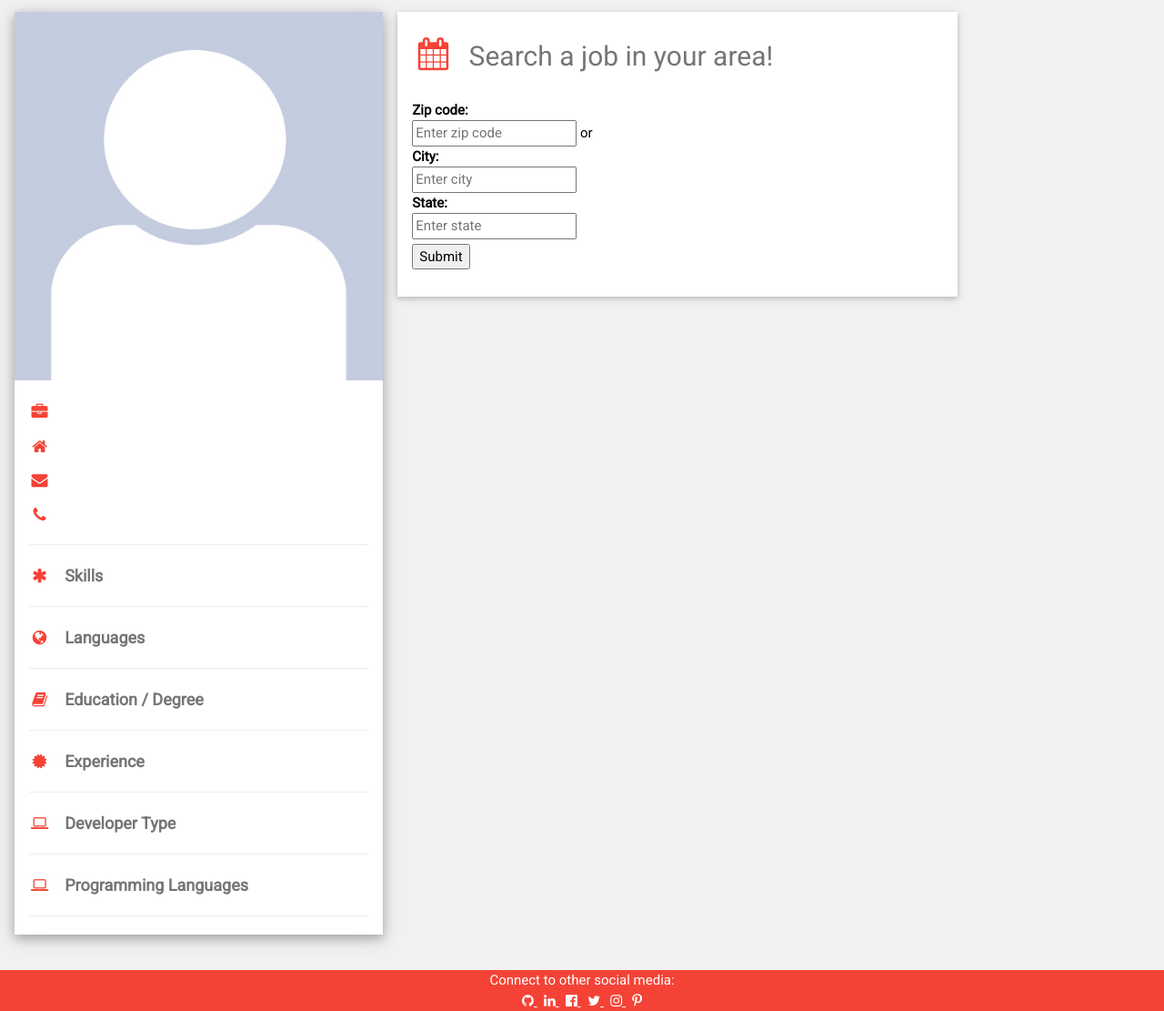
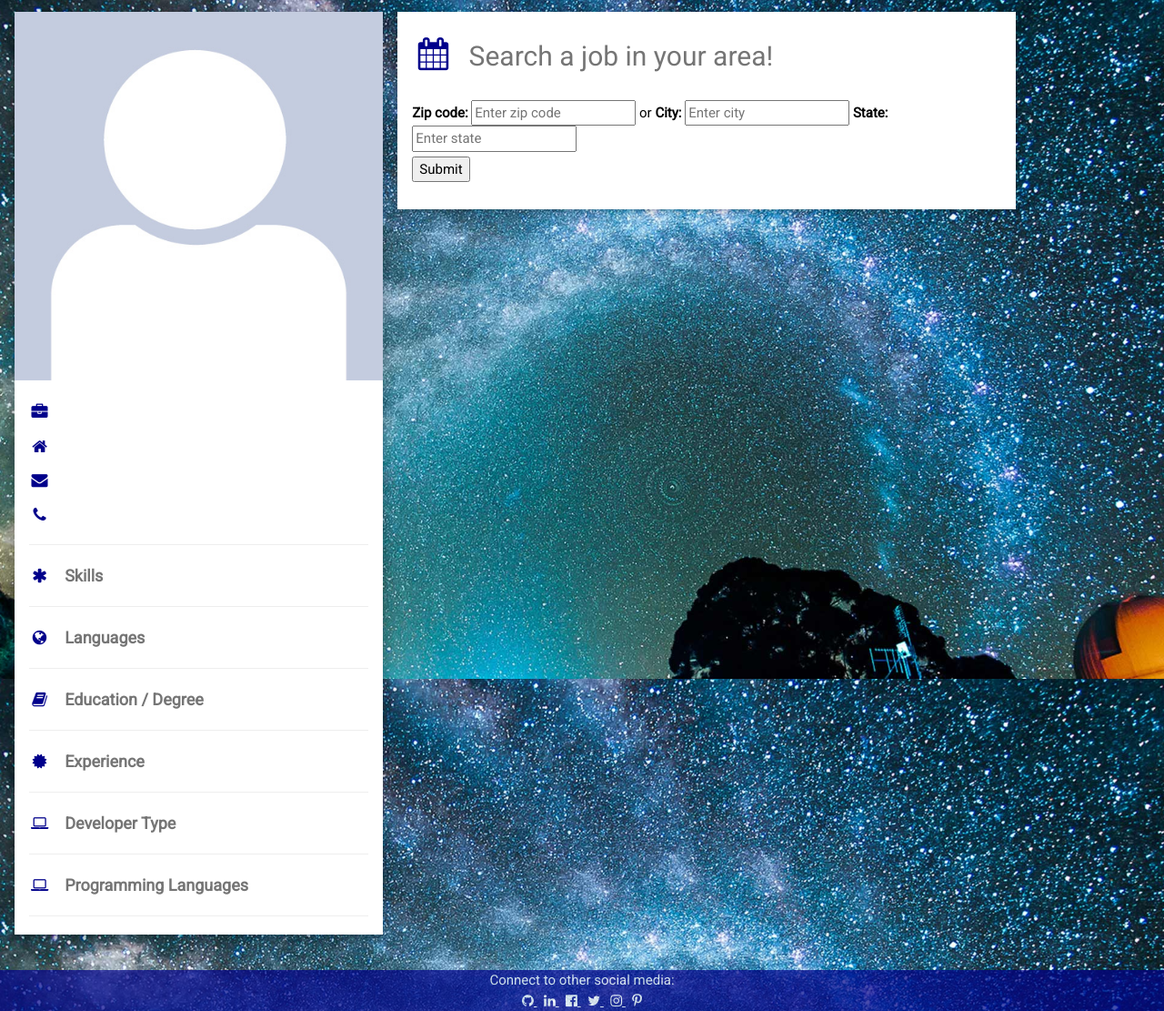
Before and after one commit to mdamian9/DevSpace, a website: page public/members.html in a window 1280 px wide. Shown: the part 54-1165 px from the top of the page at 91% size. Drawn offline with nearby package versions, Linux system fonts and the light colour scheme; no server answers.

Commit message:
Changes to CSS

```diff
--- a/public/members.html
+++ b/public/members.html
@@ -21,7 +21,7 @@
   }
 </style>
 
-<body class="w3-light-grey">
+<body class="login-body">
 
   <!-- Navbar -->
   <nav class="navbar">
@@ -61,26 +61,26 @@
           </div>
           <div class="w3-container">
             <p>
-              <i class="fa fa-briefcase fa-fw w3-margin-right w3-large w3-text-red"></i>
+              <i class="fa fa-briefcase fa-fw w3-margin-right w3-large text-dark-blue"></i>
               <span id="user-position"></span>
             </p>
             <p>
-              <i class="fa fa-home fa-fw w3-margin-right w3-large w3-text-red"></i>
+              <i class="fa fa-home fa-fw w3-margin-right w3-large text-dark-blue"></i>
               <span id="user-location"></span>
             </p>
             <p>
-              <i class="fa fa-envelope fa-fw w3-margin-right w3-large w3-text-red"></i>
+              <i class="fa fa-envelope fa-fw w3-margin-right w3-large text-dark-blue"></i>
               <span id="user-email"></span>
             </p>
             <p>
-              <i class="fa fa-phone fa-fw w3-margin-right w3-large w3-text-red"></i>
+              <i class="fa fa-phone fa-fw w3-margin-right w3-large text-dark-blue"></i>
               <span id="user-phone"></span>
             </p>
             <hr>
 
             <p class="w3-large">
               <b>
-                <i class="fa fa-asterisk fa-fw w3-margin-right w3-text-red"></i>Skills</b>
+                <i class="fa fa-asterisk fa-fw w3-margin-right text-dark-blue"></i>Skills</b>
             </p>
             <div id="user-skills">
               <!-- New <p> tag with user skills -->
@@ -89,7 +89,7 @@
 
             <p class="w3-large w3-text-theme">
               <b>
-                <i class="fa fa-globe fa-fw w3-margin-right w3-text-red"></i>Languages</b>
+                <i class="fa fa-globe fa-fw w3-margin-right text-dark-blue"></i>Languages</b>
             </p>
             <div id="user-languages">
               <!-- New <p> tag with user languages -->
@@ -98,7 +98,7 @@
 
             <p class="w3-large w3-text-theme">
               <b>
-                <i class="fa fa-book fa-fw w3-margin-right w3-text-red"></i>Education / Degree</b>
+                <i class="fa fa-book fa-fw w3-margin-right text-dark-blue"></i>Education / Degree</b>
             </p>
             <div id="user-education">
               <!-- New <p> tag with user education -->
@@ -107,7 +107,7 @@
 
             <p class="w3-large w3-text-theme">
               <b>
-                <i class="fa fa-certificate fa-fw w3-margin-right w3-text-red"></i>Experience</b>
+                <i class="fa fa-certificate fa-fw w3-margin-right text-dark-blue"></i>Experience</b>
             </p>
             <div id="user-experience">
               <!-- New <p> tag with user experience -->
@@ -116,7 +116,7 @@
 
             <p class="w3-large w3-text-theme">
               <b>
-                <i class="fa fa-laptop fa-fw w3-margin-right w3-text-red"></i>Developer Type</b>
+                <i class="fa fa-laptop fa-fw w3-margin-right text-dark-blue"></i>Developer Type</b>
             </p>
             <div id="user-dev-type">
               <!-- New <p> tag with user dev types -->
@@ -125,7 +125,7 @@
 
             <p class="w3-large w3-text-theme">
               <b>
-                <i class="fa fa-laptop fa-fw w3-margin-right w3-text-red"></i>Programming Languages</b>
+                <i class="fa fa-laptop fa-fw w3-margin-right text-dark-blue"></i>Programming Languages</b>
             </p>
             <div id="user-programming-lang">
               <!-- New <p> tag with programming languages -->
@@ -140,34 +140,27 @@
       </div>
 
       <!-- Right Column -->
-      <div class="w3-twothird" style="width: 50%">
+      <div class="w3-twothird" style="width: 55%">
 
         <div class="w3-container w3-card w3-white w3-margin-bottom">
           <h2 class="w3-text-grey w3-padding-16">
-            <i class="fa fa-calendar fa-fw w3-margin-right w3-xxlarge w3-text-red"></i>Search a job in your area!</h2>
+            <i class="fa fa-calendar fa-fw w3-margin-right w3-xxlarge text-dark-blue"></i>Search a job in your area!</h2>
           <form style="margin-bottom: 30px" id="job-search-form">
             <div class="form-group">
               <label for="zip-code-input">
                 <b>Zip code:</b>
               </label>
-              <br>
               <input type="text" class="form-control" id="zip-code-input" placeholder="Enter zip code"> or
-            </div>
-            <div class="form-group">
               <label for="city-input">
                 <b>City:</b>
               </label>
-              <br>
               <input type="text" class="form-control" id="city-input" placeholder="Enter city">
-            </div>
-            <div class="form-group">
               <label for="state-input">
                 <b>State:</b>
               </label>
-              <br>
               <input type="text" class="form-control" id="state-input" placeholder="Enter state">
             </div>
-            <button type="submit" class="btn btn-primary" id="submit-job-search" style="margin-top: 5px">Submit</button>
+            <button type="submit" class="btn btn-primary" id="submit-job-search" style="margin-top: 5px;">Submit</button>
           </form>
         </div>
 
@@ -182,7 +175,7 @@
   <!-- End Page Container -->
   </div>
 
-  <footer class="w3-container w3-red w3-center w3-margin-top">
+  <footer class="w3-container bg-dark-blue w3-center w3-margin-top" style="color: white">
     Connect to other social media:
     <br>
     <a href="https://github.com/" target="_blank">
--- a/public/stylesheets/style.css
+++ b/public/stylesheets/style.css
@@ -33,7 +33,16 @@ form.login {
 }
 
 .active-page {
-  background-color: #f44336;
+  background-color: yellowgreen;
+}
+
+.text-dark-blue {
+  color: darkblue;
+}
+
+.bg-dark-blue {
+  background-color: darkblue;
+  opacity: .7;
 }
 
 #login-btn {
```
